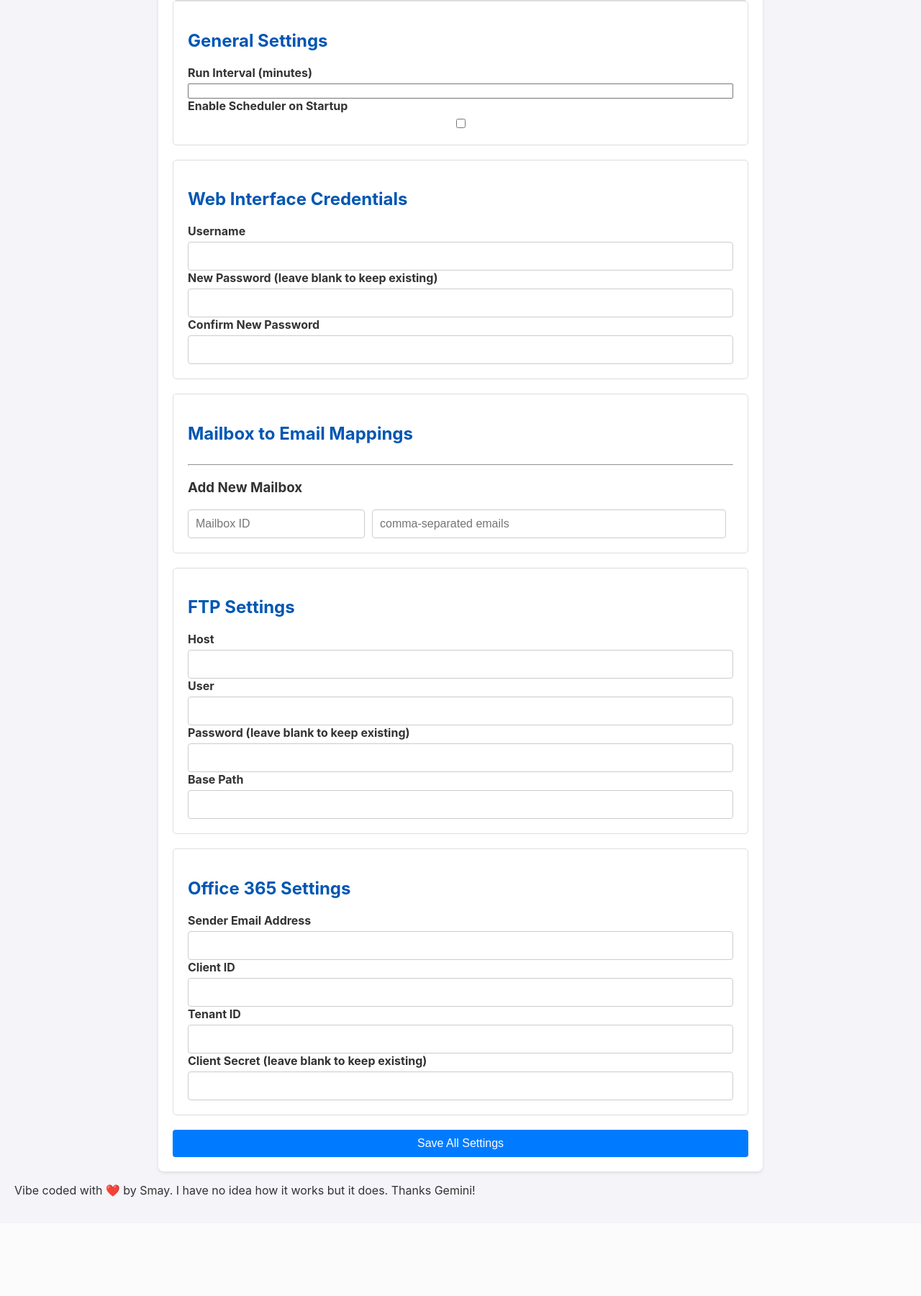
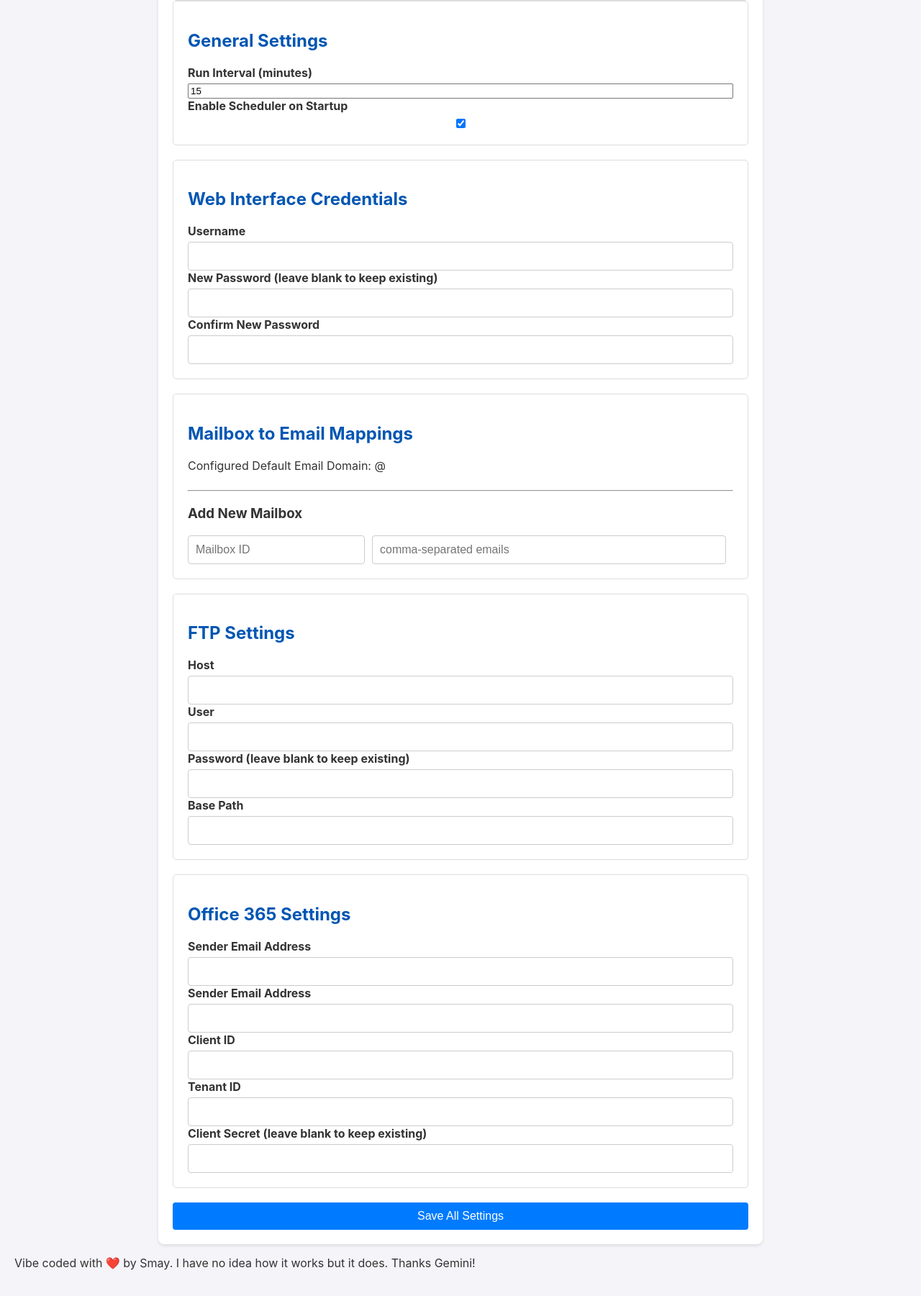
Before and after one commit to SuperSmayMCM/VoicemailEmailBot, a Flask app: page / in a window 1280 px wide. Shown: the part 270-2071 px from the top of the page at 72% size. Before the commit the page ends 1934 px from the top, so only its background shows below. Run offline with Flask 3, Linux system fonts and the light colour scheme; the visitor is signed in with stand-in values (Sample User, id 1); parts of the project's set-up code (start-up, migrations or seed data) failed here and were passed over.

Commit message:
Better empty config handling

```diff
--- a/config_template.ini
+++ b/config_template.ini
@@ -16,5 +16,5 @@ user =
 password =
 
 [SCHEDULER]
-interval_minutes =
-scheduler_enabled_at_startup =
+interval_minutes = 15
+scheduler_enabled_at_startup = True
--- a/server.py
+++ b/server.py
@@ -55,10 +55,12 @@ def run_main_script():
                 universal_newlines=True
             )
 
+            prepend_line = f"[{MAIN_SCRIPT}]"
+
             # Stream stdout
             if process.stdout:
                 for line in iter(process.stdout.readline, ''):
-                    prepend_line = f"[{MAIN_SCRIPT}]"
+
                     with log_lock:
                         last_run_log += line
                     print(f"{prepend_line} {line}", end='') # Also print to server console with a prefix
@@ -71,6 +73,8 @@ def run_main_script():
                 with log_lock:
                     last_run_log += "\n--- STDERR ---\n"
                     last_run_log += stderr_output
+                for line in stderr_output.split('\n'):
+                    print(f"{prepend_line} {line}")
 
             with log_lock:
                 last_run_log += f"\n--- Process finished at {datetime.now().strftime('%Y-%m-%d %H:%M:%S')} ---"
@@ -148,12 +152,24 @@ def login():
         if 'WEB' not in config:
             config['WEB'] = {}
             save_config(config)
-        web_user = config.get('WEB', 'user', fallback='admin')
-        web_pass = config.get('WEB', 'password', fallback='password')
+
+        default_user = 'admin'
+        default_password = 'password'
+
+        web_user = config.get('WEB', 'user', fallback=default_user)
+        web_pass = config.get('WEB', 'password', fallback=default_password)
+
+        if not web_user:
+            web_user = default_user
+        if not web_pass:
+            web_pass = default_password
 
         if request.form.get('username') == web_user and request.form.get('password') == web_pass:
             session['logged_in'] = True
-            flash('You were successfully logged in', 'success')
+            if web_user == default_user and web_pass == default_password:
+                flash("Please update the password to something more secure!", 'danger')
+            else:
+                flash('You were successfully logged in', 'success')
             return redirect(url_for('index'))
         else:
             flash('Invalid credentials', 'danger')
@@ -229,6 +245,7 @@ def save_settings():
     if 'O365' not in config:
         config['O365'] = {}
     config['O365']['sender_address'] = request.form.get('o365_sender_address', '')
+    config['O365']['recipient_domain'] = request.form.get('o365_recipient_domain', '')
     config['O365']['client_id'] = request.form.get('o365_client_id', '')
     config['O365']['tenant_id'] = request.form.get('o365_tenant_id', '')
     if request.form.get('o365_client_secret'):
@@ -298,8 +315,14 @@ if not os.path.exists('config.ini'):
     exit(1)
 
 config = load_config()
-if config.getboolean('SCHEDULER', 'scheduler_enabled_at_startup', fallback=False):
+scheduler_enabled_at_startup = False
+try:
+    config.getboolean('SCHEDULER', 'scheduler_enabled_at_startup', fallback=False)
+except ValueError:
+    pass
+
+if scheduler_enabled_at_startup:
     start_scheduler()  # Start the scheduler when the app starts
 
 if __name__ == '__main__':
-    app.run(port=5001, use_reloader=False) # use_reloader=False is important for scheduler
+    app.run(port=5001, use_reloader=False, debug=True) # use_reloader=False is important for scheduler
--- a/templates/index.html
+++ b/templates/index.html
@@ -17,6 +17,7 @@
         .button { background-color: #007bff; color: white; padding: 10px 15px; border: none; border-radius: 4px; cursor: pointer; font-size: 1em; text-align: center; }
         .button:hover { background-color: #0056b3; }
         .flash-success { background-color: #d4edda; color: #155724; padding: 10px; border-radius: 4px; margin-bottom: 20px; text-align: center; }
+        .flash-danger { background-color: #f8d7da; color: #721c24; padding: 10px; border-radius: 4px; margin-bottom: 15px; text-align: center; }
         .mailbox-entries { display: flex; flex-direction: column; gap: 15px; }
         .mailbox-entry { display: grid; grid-template-columns: 1fr 2fr auto; gap: 10px; align-items: center; }
         .remove-btn { background: #dc3545; color: white; border: none; padding: 5px 10px; border-radius: 4px; cursor: pointer; }
@@ -93,6 +94,7 @@
 
             <div class="form-section">
                 <h2>Mailbox to Email Mappings</h2>
+                <p id="recipient_domain_display"> Configured Default Email Domain: @{{ config.O365.recipient_domain | default('') }}</p>
                 <div id="mailbox-entries" class="mailbox-entries">
                     {% for mailbox, emails in mailbox_emails.items() %}
                     <div class="mailbox-entry" id="entry-{{ loop.index0 }}">
@@ -138,6 +140,10 @@
                     <input type="text" id="o365_sender_address" name="o365_sender_address" value="{{ config.O365.sender_address | default('') }}">
                 </div>
                 <div class="form-group">
+                    <label for="o365_recipient_domain">Sender Email Address</label>
+                    <input type="text" id="o365_recipient_domain" name="o365_recipient_domain" value="{{ config.O365.recipient_domain | default('') }}">
+                </div>
+                <div class="form-group">
                     <label for="o365_client_id">Client ID</label>
                     <input type="text" id="o365_client_id" name="o365_client_id" value="{{ config.O365.client_id | default('') }}">
                 </div>
```
Also changed, not shown: voicemail_to_email.py (+10 -5 lines).
